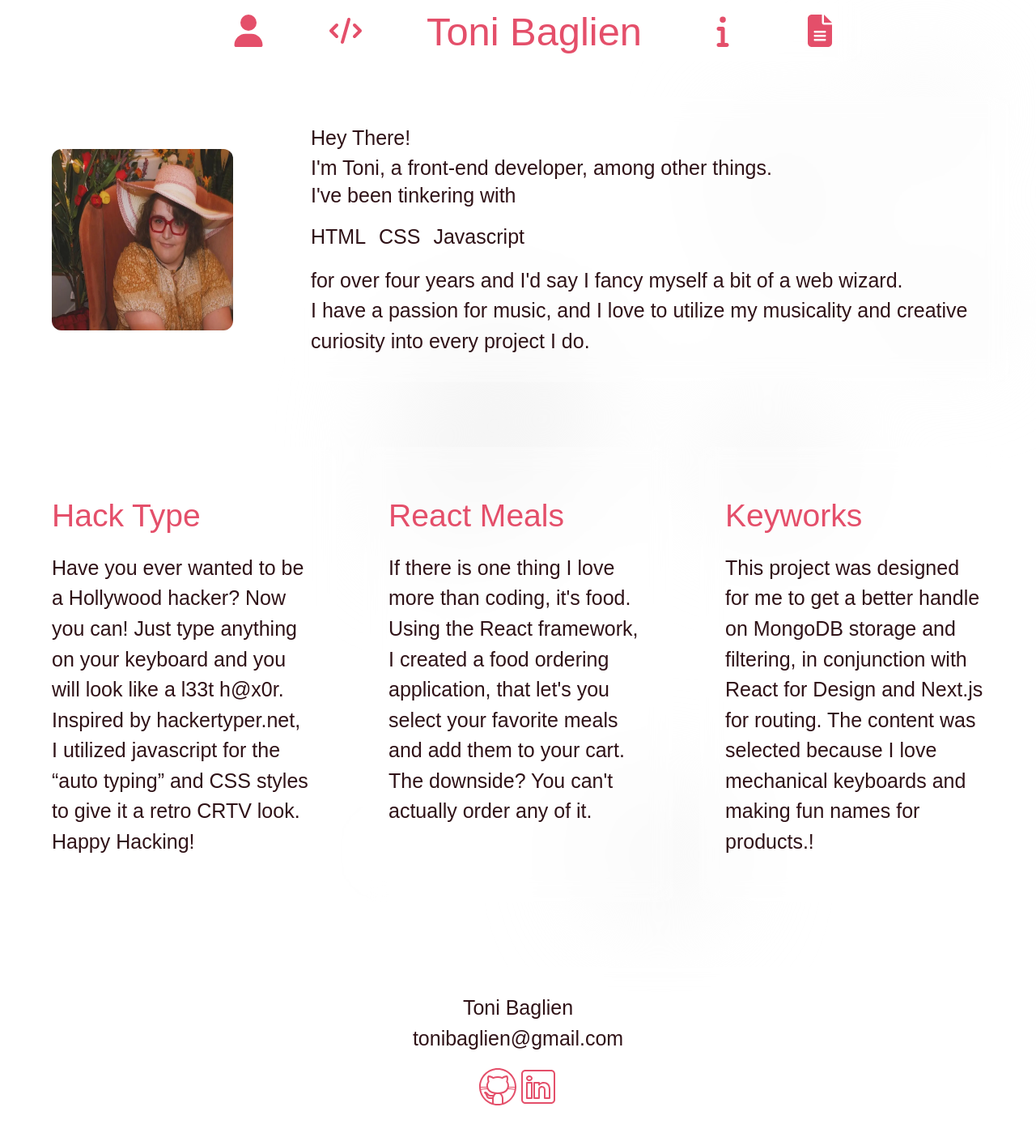
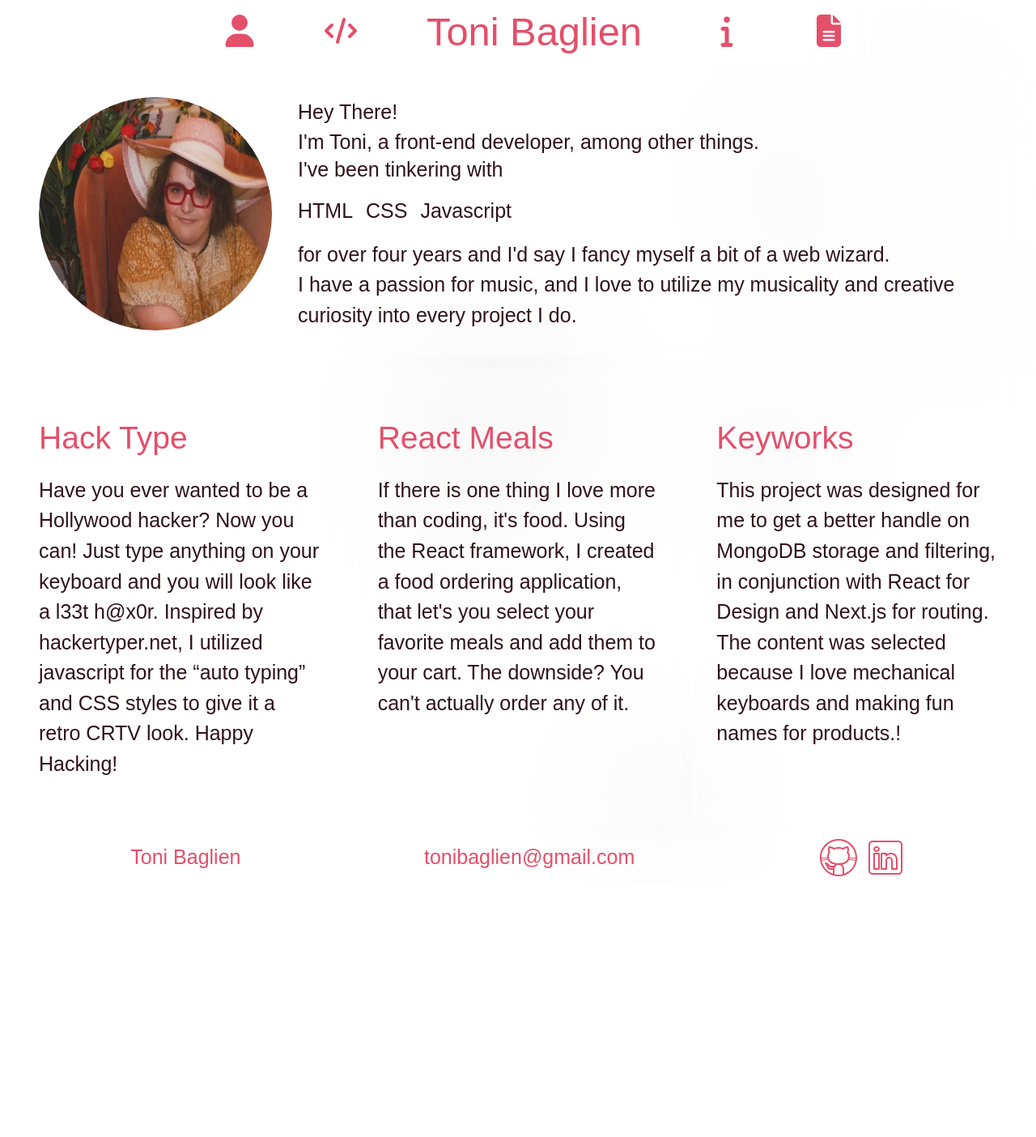
Before and after one commit to tony-baglien/portfolio-v2, a React app: page / in a window 1280 px wide. Shown: the top 1404 px of the page at 81% size. After the commit the page ends 1092 px from the top, so only its background shows below. Built offline with nearby package versions, Linux system fonts and the light colour scheme; the HTML template or start-up script is replaced by a standard one.

Commit message:
narrowed gaps and changed image location on about section

```diff
--- a/src/index.css
+++ b/src/index.css
@@ -19,6 +19,9 @@ body {
 }
 
 @media(min-width:1024px){
+  #root {
+    width: 100%;
+  }
   body{
     display: flex;
     align-items:center;
--- a/src/layout/About/About.jsx
+++ b/src/layout/About/About.jsx
@@ -3,14 +3,13 @@ import MediaQuery from 'react-responsive'
 
 const About = () => {
   return (
-    <div className="md:flex md:justify-center md:gap-8 ">
+    <div className="md:w-full md:flex md:justify-center">
+      <Container className="flex items-center justify-center w-full max-w-full" >
+        <div className="w-full flex justify-evenly gap-8 font-rubix text-text text-h4 md:text-h5">
           <MediaQuery minWidth={1024}>
-        <Container className="flex justify-center items-center max-w-72 rounded-xl  p-0 ">
-          <img className="rounded-xl aspect-square" src="/images/portfolio.webp" />
-        </Container>
+            <img src="/images/portfolio.webp" className=" w-72 aspect-square rounded-full" />
           </MediaQuery>
-      <Container className="flex items-center justify-center w-full md:max-w-4xl" >
-        <div className="w-full  font-rubix text-text text-h4 md:text-h5">
+          <div>
             <p>Hey There!</p>
             <p className="pt-4 md:pt-0 leading-snug">I'm Toni, a front-end developer, among other things.</p>
             <p className="pt-4 md:pt-0 leading-snug">I've been tinkering with</p>
@@ -22,6 +21,7 @@ const About = () => {
             <p className="pt-4 md:pt-0">for over four years and I'd say I fancy myself a bit of a web wizard.</p>
             <p className="pt-4 md:pt-0">I have a passion for music, and I love to utilize my musicality and creative curiosity into every project I do.</p>
           </div>
+        </div>
       </Container>
     </div>
   )
--- a/src/layout/Footer/Footer.jsx
+++ b/src/layout/Footer/Footer.jsx
@@ -4,10 +4,10 @@ import GithubIcon from '../../images/GithubIcon'
 import LinkedInIcon from '../../images/LinkedInIcon'
 const Footer = () => {
   return (
-    <Container className="flex flex-col items-center justify-center font-rubix text-text ">
+    <Container className="flex flex-col sm:flex-row items-center justify-around font-rubix text-accent py-0 ">
       <h5 className="text-h5">Toni Baglien</h5>
-      <h5 className="text-h5">tonibaglien@gmail.com</h5>
-      <div className="iconWrapper flex mt-4">
+      <a className="text-h5" href="mailto:tonibaglien@gmail.com">tonibaglien@gmail.com</a>
+      <div className="iconWrapper flex gap-2">
         <GithubIcon width="50px" height="50px" fillColor="#E44F6A" />
         <LinkedInIcon width="50px" height="50px" fillColor="#E44f6A" />
       </div>
--- a/src/layout/Projects/Projects.jsx
+++ b/src/layout/Projects/Projects.jsx
@@ -17,7 +17,7 @@ const projObj = [
 ]
 const Projects = () => {
   return (
-    <div className="flex gap-8 md:w-full md:overflow-x-scroll">
+    <div className="flex justify-between gap-4 lg:gap-2 lg:w-full overflow-x-scroll lg:overflow-x-hidden">
       {projObj.map(data => {
         return (
           <ProjectsItem project={data}></ProjectsItem>
--- a/src/layout/Projects/ProjectsItem.jsx
+++ b/src/layout/Projects/ProjectsItem.jsx
@@ -2,7 +2,7 @@ import React from 'react'
 import Container from '../Util/Container'
 const ProjectsItem = (props) => {
   return (
-    <Container className="w-full flex-shrink-0 md:max-w-96">
+    <Container className="lg:flex-shrink flex-shrink-0">
       <div className="flex flex-col font-rubix py-6">
         <h3 className="text-h3 text-accent mb-4">{props.project.title}</h3>
         <p className="text-h5 text-text">{props.project.content}</p>
--- a/src/layout/Util/Container.jsx
+++ b/src/layout/Util/Container.jsx
@@ -4,7 +4,7 @@ const Container = ({ className, children }) => {
   let containerRef = useRef()
 
   return (
-    <div ref={containerRef} className={`p-8 my-10 glass rounded-xl ${className} `} > {children}</div >
+    <div ref={containerRef} className={`w-full p-8 my-2 glass rounded-xl ${className} `} > {children}</div >
   )
 }
 export default Container
```
Lines whose indentation alone changed are shown as unchanged.
